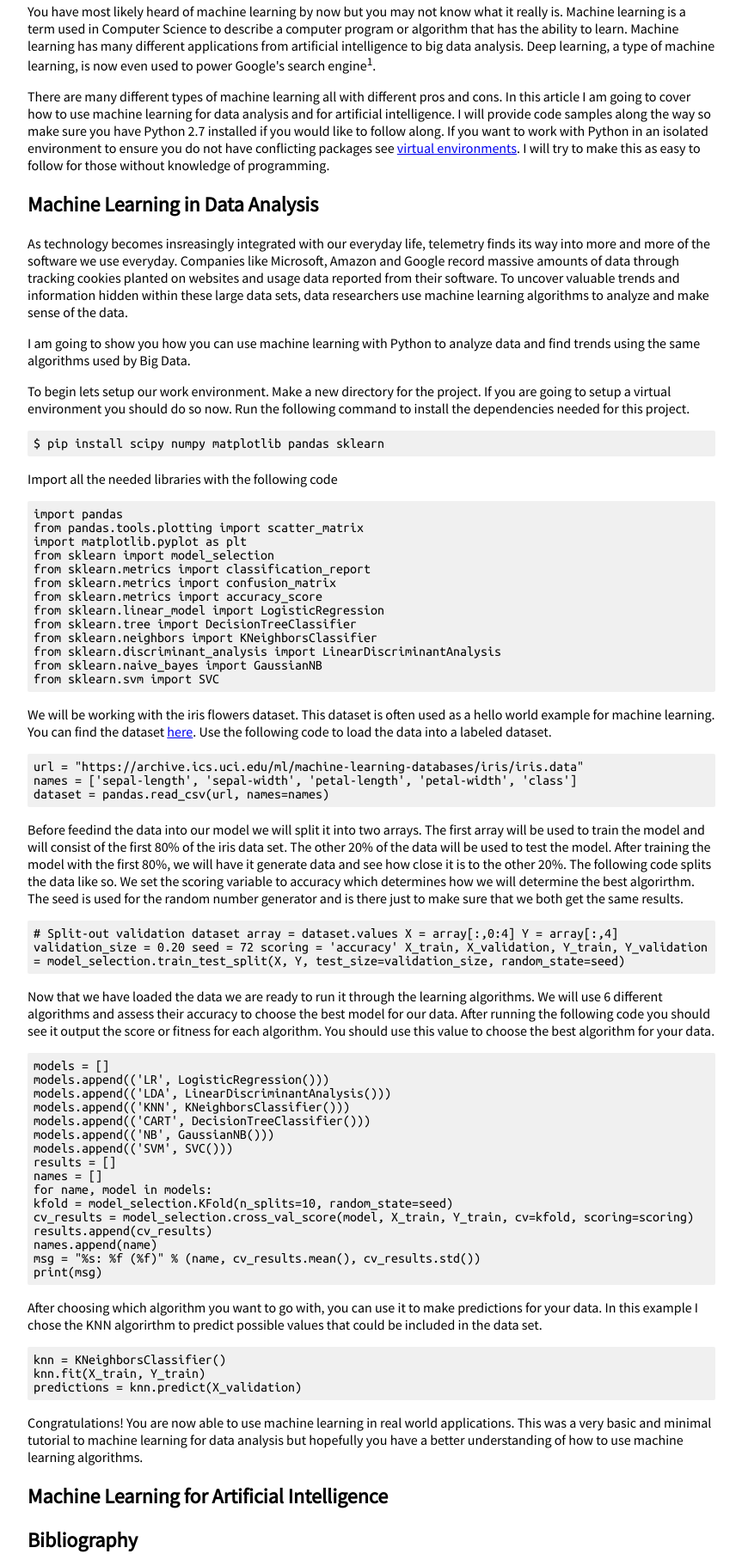
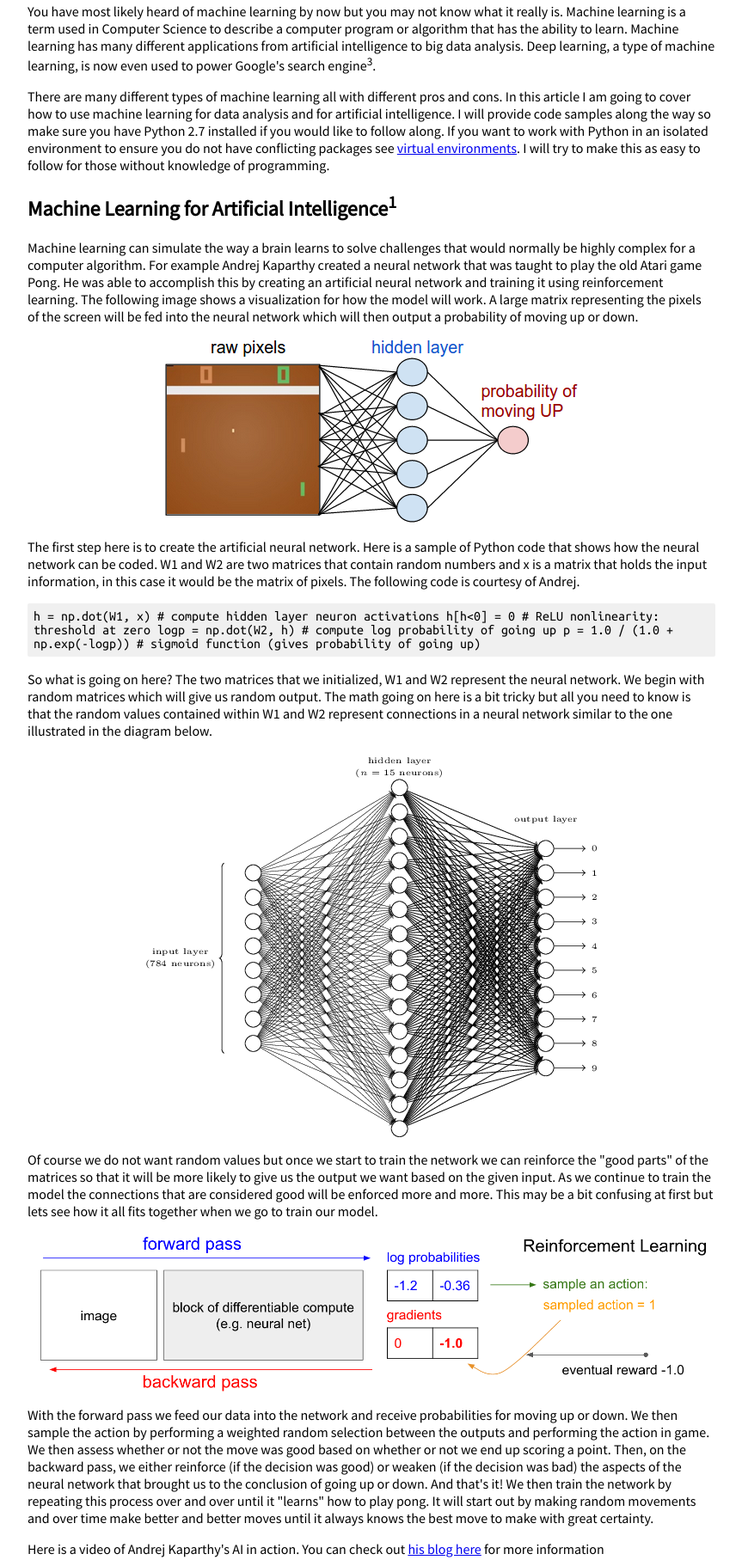
Before and after one commit to jakemayeux/jakemayeux.github.io, a plain HTML site: page index.html in a window 1280 px wide. Shown: the part 543-2358 px from the top of the page at 86% size, without its empty margins (208-1071 px from the left). Drawn offline with Linux system fonts and the light colour scheme.

Commit message:
almost done

```diff
--- a/index.html
+++ b/index.html
@@ -15,27 +15,53 @@
 			<h3>March 26 2017</h3>
 
 			<!--Intro-->
-			<p>Hi, I'm Jake Mayeux. I am a student at Northeastern university studying Computer Science and Engineering. This article is meant to serve as a a guide and introduction for those interested in Machine Learning. I will be using Python to show how some things work which means I assume you have basic understanding of how to use and run Python code.</p>
+			<p>Hi, I'm Jake Mayeux. I am a student at Northeastern university studying Computer Science and Engineering. This article is meant to serve as a guide and introduction for those interested in Machine Learning. I will be using Python to show how some things work which means I assume you have basic understanding of how to use and run Python code.</p>
 
 			<!--Contents-->
 			<ul>
 				<li><h4>Contents</h4></li>
 				<a href=#whatisml><li>What is Machine Learning?</li></a>
+				<a href=#mlai><li>Machine Learning for Artificial Intelligence</li></a>
 				<a href=#mlinda><li>Machine Learning in Data Analysis</li></a>
-				<a href=#mlai><li>Machine Learning for Artificial Intelligence</li></a>
 				<a href=#bib><li>Bibliography</li></a>
 			</ul>
 
 			<!--What is Machine Learning?-->
 			<a name="whatisml"><h2>What is Machine Learning?</h2></a>
-			<p>You have most likely heard of machine learning by now but you may not know what it really is. Machine learning is a term used in Computer Science to describe a computer program or algorithm that has the ability to learn. Machine learning has many different applications from artificial intelligence to big data analysis. Deep learning, a type of machine learning, is now even used to power Google's search engine<sup>1</sup>.</p>
+			<p>You have most likely heard of machine learning by now but you may not know what it really is. Machine learning is a term used in Computer Science to describe a computer program or algorithm that has the ability to learn. Machine learning has many different applications from artificial intelligence to big data analysis. Deep learning, a type of machine learning, is now even used to power Google's search engine<sup>3</sup>.</p>
 			<p>There are many different types of machine learning all with different pros and cons. In this article I am going to cover how to use machine learning for data analysis and for artificial intelligence. I will provide code samples along the way so make sure you have Python 2.7 installed if you would like to follow along. If you want to work with Python in an isolated environment to ensure you do not have conflicting packages see <a href=http://python-guide-pt-br.readthedocs.io/en/latest/dev/virtualenvs/>virtual environments</a>. I will try to make this as easy to follow for those without knowledge of programming.</p>
 
+			<!--Machine Learning for Artificial Intelligence-->
+			<a name="mlai"><h2>Machine Learning for Artificial Intelligence<sup>1</sup></h2></a>
+			<p>Machine learning can simulate the way a brain learns to solve challenges that would normally be highly complex for a computer algorithm. For example Andrej Kaparthy created a neural network that was taught to play the old Atari game Pong. He was able to accomplish this by creating an artificial neural network and training it using reinforcement learning. The following image shows a visualization for how the model will work. A large matrix representing the pixels of the screen will be fed into the neural network which will then output a probability of moving up or down.</p>
+			<img src=policy.png>
+
+			<p>The first step here is to create the artificial neural network. Here is a sample of Python code that shows how the neural network can be coded. W1 and W2 are two matrices that contain random numbers and x is a matrix that holds the input information, in this case it would be the matrix of pixels. The following code is courtesy of Andrej.</p>
+			<p class=code>
+			h = np.dot(W1, x) # compute hidden layer neuron activations
+			h[h<0] = 0 # ReLU nonlinearity: threshold at zero
+			logp = np.dot(W2, h) # compute log probability of going up
+			p = 1.0 / (1.0 + np.exp(-logp)) # sigmoid function (gives probability of going up)
+			</p>
+
+			<p>So what is going on here? The two matrices that we initialized, W1 and W2 represent the neural network. We begin with random matrices which will give us random output. The math going on here is a bit tricky but all you need to know is that the random values contained within W1 and W2 represent connections in a neural network similar to the one illustrated in the diagram below.</p>
+
+			<img src=net.png>
+
+			<p>Of course we do not want random values but once we start to train the network we can reinforce the "good parts" of the matrices so that it will be more likely to give us the output we want based on the given input. As we continue to train the model the connections that are considered good will be enforced more and more. This may be a bit confusing at first but lets see how it all fits together when we go to train our model.</p>
+
+			<img src=rl.png>
+
+			<p>With the forward pass we feed our data into the network and receive probabilities for moving up or down. We then sample the action by performing a weighted random selection between the outputs and performing the action in game. We then assess whether or not the move was good based on whether or not we end up scoring a point. Then, on the backward pass, we either reinforce (if the decision was good) or weaken (if the decision was bad) the aspects of the neural network that brought us to the conclusion of going up or down. And that's it! We then train the network by repeating this process over and over until it "learns" how to play pong. It will start out by making random movements and over time make better and better moves until it always knows the best move to make with great certainty.</p>
+
+			<p>Here is a video of Andrej Kaparthy's AI in action. You can check out <a href=http://karpathy.github.io/2016/05/31/rl/>his blog here</a> for more information</p>
+			<iframe width="560" height="315" src="https://www.youtube.com/embed/YOW8m2YGtRg" frameborder="0" allowfullscreen></iframe>
+
 			<!--Machine Learning in Data Analysis-->
-			<a name="mlinda"><h2>Machine Learning in Data Analysis</h2></a>
-			<p>As technology becomes insreasingly integrated with our everyday life, telemetry finds its way into more and more of the software we use everyday. Companies like Microsoft, Amazon and Google record massive amounts of data through tracking cookies planted on websites and usage data reported from their software. To uncover valuable trends and information hidden within these large data sets, data researchers use machine learning algorithms to analyze and make sense of the data.</p>
+			<a name="mlinda"><h2>Machine Learning in Data Analysis<sup>2</sup></h2></a>
+			<p>As technology becomes increasingly integrated with our everyday life, telemetry finds its way into more and more of the software we use everyday. Companies like Microsoft, Amazon and Google record massive amounts of data through tracking cookies planted on websites and usage data reported from their software. To uncover valuable trends and information hidden within these large data sets, data researchers use machine learning algorithms to analyze and make sense of the data.</p>
 			<p>I am going to show you how you can use machine learning with Python to analyze data and find trends using the same algorithms used by Big Data.</p>
-			<p>To begin lets setup our work environment. Make a new directory for the project. If you are going to setup a virtual environment you should do so now. Run the following command to install the dependencies needed for this project.</p>
+			<p>To begin lets setup our work environment. Make a new directory for the project. If you are going to setup a virtual environment you should do so now. Run the following command to install the dependencies needed for this project. All following code samples are courtesy of Jason Brownlee.</p>
 			<p class=code>$ pip install scipy numpy matplotlib pandas sklearn</p>
 			<p>Import all the needed libraries with the following code</p>
 			<p class=code>
@@ -61,14 +87,14 @@
 			dataset = pandas.read_csv(url, names=names)
 			</p>
 
-			<p>Before feedind the data into our model we will split it into two arrays. The first array will be used to train the model and will consist of the first 80% of the iris data set. The other 20% of the data will be used to test the model. After training the model with the first 80%, we will have it generate data and see how close it is to the other 20%. The following code splits the data like so. We set the scoring variable to accuracy which determines how we will determine the best algorirthm. The seed is used for the random number generator and is there just to make sure that we both get the same results.</p>
+			<p>Before feeding the data into our model we will split it into two arrays. The first array will be used to train the model and will consist of the first 80% of the iris data set. The other 20% of the data will be used to test the model. After training the model with the first 80%, we will have it generate data and see how close it is to the other 20%. The following code splits the data like so. We set the scoring variable to accuracy which determines how we will determine the best algorithm. The seed is used for the random number generator and is there just to make sure that we both get the same results.</p>
 			<p class=code>
 			# Split-out validation dataset
 			array = dataset.values
 			X = array[:,0:4]
 			Y = array[:,4]
 			validation_size = 0.20
-			seed = 72
+			seed = 7
 			scoring = 'accuracy'
 			X_train, X_validation, Y_train, Y_validation = model_selection.train_test_split(X, Y, test_size=validation_size, random_state=seed)
 			</p>
@@ -94,30 +120,28 @@
 			</p>
 
 
-			<p>After choosing which algorithm you want to go with, you can use it to make predictions for your data. In this example I chose the KNN algorirthm to predict possible values that could be included in the data set.</p>
+			<p>After choosing which algorithm you want to go with, you can use it to make predictions for your data. In this example I chose the KNN algorithm to predict possible values that could be included in the data set.</p>
 			<p class=code>
 			knn = KNeighborsClassifier()<br>
 			knn.fit(X_train, Y_train)<br>
 			predictions = knn.predict(X_validation)
 			</p>
 
-			<p>Congratulations! You are now able to use machine learning in real world applications. This was a very basic and minimal tutorial to machine learning for data analysis but hopefully you have a better understanding of how to use machine learning algorithms.</p>
+			<p>The predictions matrix now contains data that was generated by the model</p>
+			<p>Congratulations! You are now able to use machine learning in real world applications. I hope you found this article useful and informative.</p>
 
-			<!--Machine Learning for Artificial Intelligence-->
-			<a name="mlai"><h2>Machine Learning for Artificial Intelligence</h2></a>
-			<p></p>
 
 
 			<!--Bibliography-->
 			<a name="bib"><h2>Bibliography</h2></a>
 			<ol>
+				<li>Karpathy, Andrej. "Deep Reinforcement Learning: Pong from Pixels." Deep Reinforcement Learning: Pong from Pixels. N.p., 31 May 2016. Web. 22 Mar. 2017.</li>
+				<li>Brownlee, Jason. "Your First Machine Learning Project in Python Step-By-Step." Machine Learning Mastery. N.p., 13 Mar. 2017. Web. 21 Mar. 2017. </i>
 				<li>Metz, Cade. "AI Is About to Learn More Like Humans-with a Little Uncertainty." Wired. Conde Nast, 03 Feb. 2017. Web. 22 Mar. 2017. </li>
-				<li>Brownlee, Jason. "Your First Machine Learning Project in Python Step-By-Step." Machine Learning Mastery. N.p., 13 Mar. 2017. Web. 21 Mar. 2017. </i>
 				<li>Moynihan, Tim. "Ex-Googlers Build a Neural Network to Protect Your Heart." Wired. Conde Nast, 20 Mar. 2017. Web. 21 Mar. 2017. </li>
-				<li>Karpathy, Andrej. "Deep Reinforcement Learning: Pong from Pixels." Deep Reinforcement Learning: Pong from Pixels. N.p., 31 May 2016. Web. 22 Mar. 2017.</li>
 				<li>"Machine Learning." Wikipedia. Wikimedia Foundation, 22 Mar. 2017. Web. 22 Mar. 2017.</li>
 				<li>Z., Zygmunt. "FastML." Bayesian Machine Learning - FastML. N.p., 28 Mar. 2016. Web. 22 Mar. 2017.</li>
-				<li>Metz, Cade. "AI Is Transforming Google Search. The Rest of the Web Is Next." Wired. Conde Nast, 04 Feb. 2016. Web. 22 Mar. 2017.</li>
+				<li>Metz, Cade. "AI Is Transforming Google Search. The Rest of the Web Is Next." Wired. Conde Nast, 04 Feb. 2016. Web. 22 Mar. 2017. </li>
 			</ol>
 		</div>
 	</body>
--- a/style.css
+++ b/style.css
@@ -44,3 +44,9 @@ hr{
 	border-radius: 2px;
 	background-color: #f0f0f0;
 }
+
+img{
+	display: block;
+	margin: auto;
+	max-width: 800px;
+}
```
Also changed, not shown: net.png (added), policy.png (added), rl.png (added).
